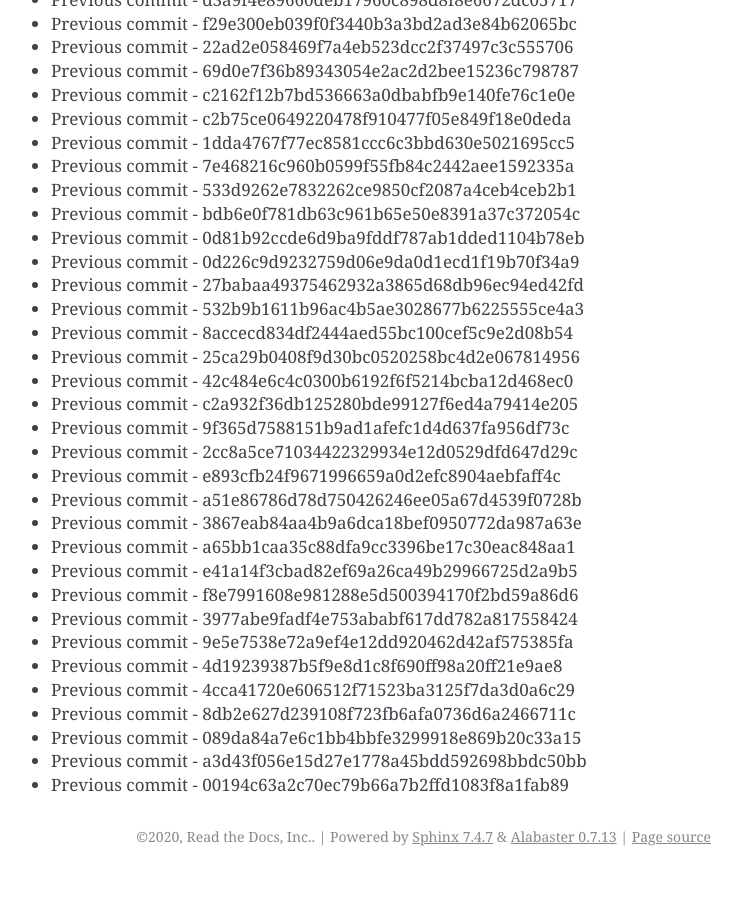
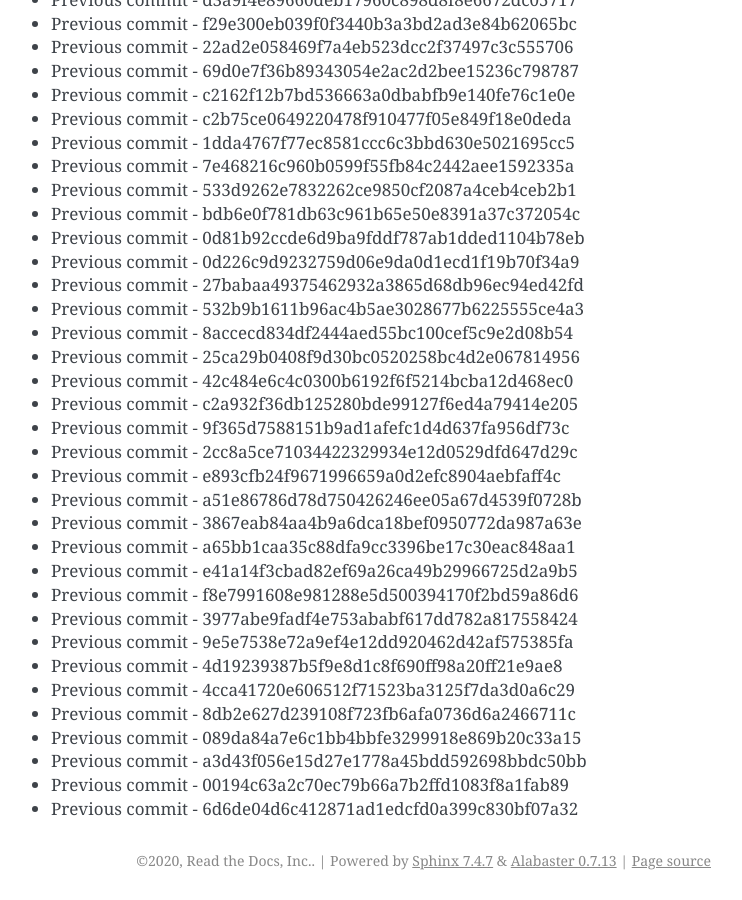
Before and after one commit to readthedocs/rtd-git-stresstest, a Sphinx documentation site: the page built from docs/updates.rst, in a window 1280 px wide and 900 px high, scrolled down 56507 px. Shown: the whole window, without its empty margins (399-1141 px from the left). Built offline with Sphinx 7.4.7, drawn with Linux system fonts in a browser that asks for light colours; before the commit the page ends 57383 px from its top, so only the background shows below that.

Commit message:
Generating commit from previous: 6d6de04d6c412871ad1edcfd0a399c830bf07a32

```diff
--- a/docs/updates.rst
+++ b/docs/updates.rst
@@ -2406,3 +2406,4 @@ It can be tested for any performance characteristics.
 * Previous commit - 089da84a7e6c1bb4bbfe3299918e869b20c33a15
 * Previous commit - a3d43f056e15d27e1778a45bdd592698bbdc50bb
 * Previous commit - 00194c63a2c70ec79b66a7b2ffd1083f8a1fab89
+* Previous commit - 6d6de04d6c412871ad1edcfd0a399c830bf07a32
```
